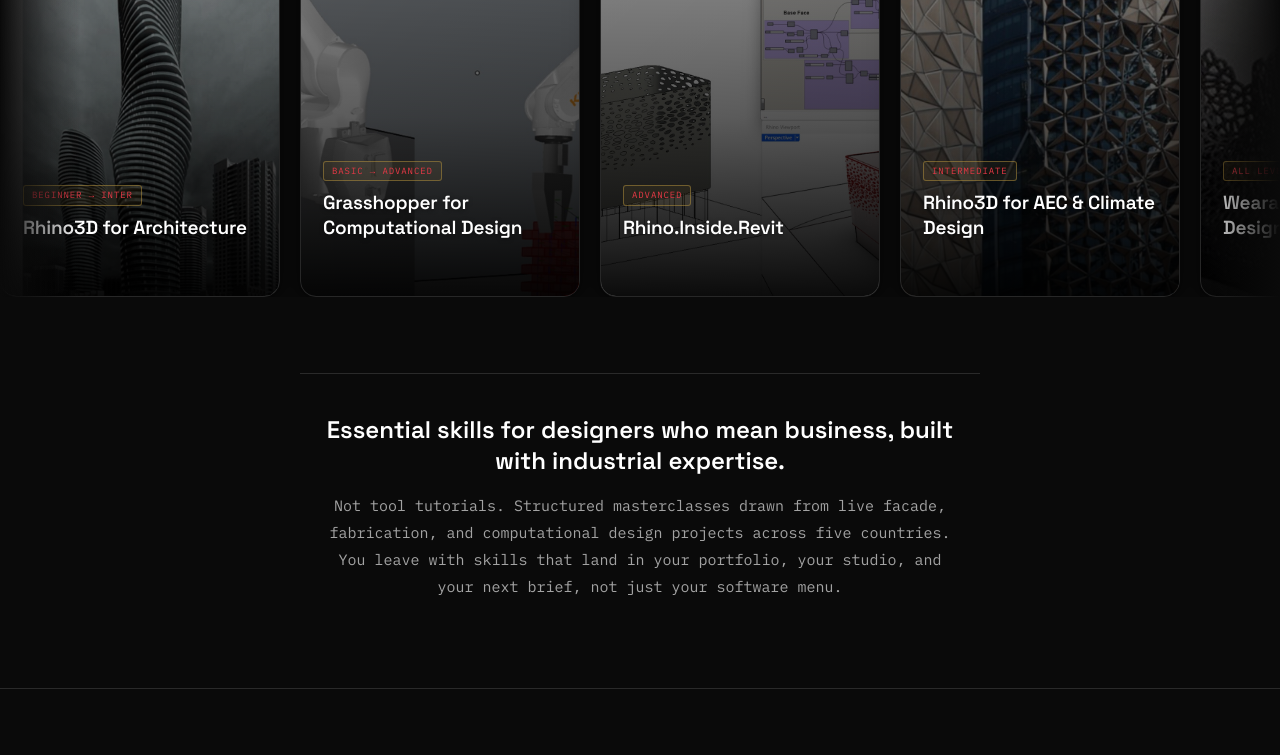
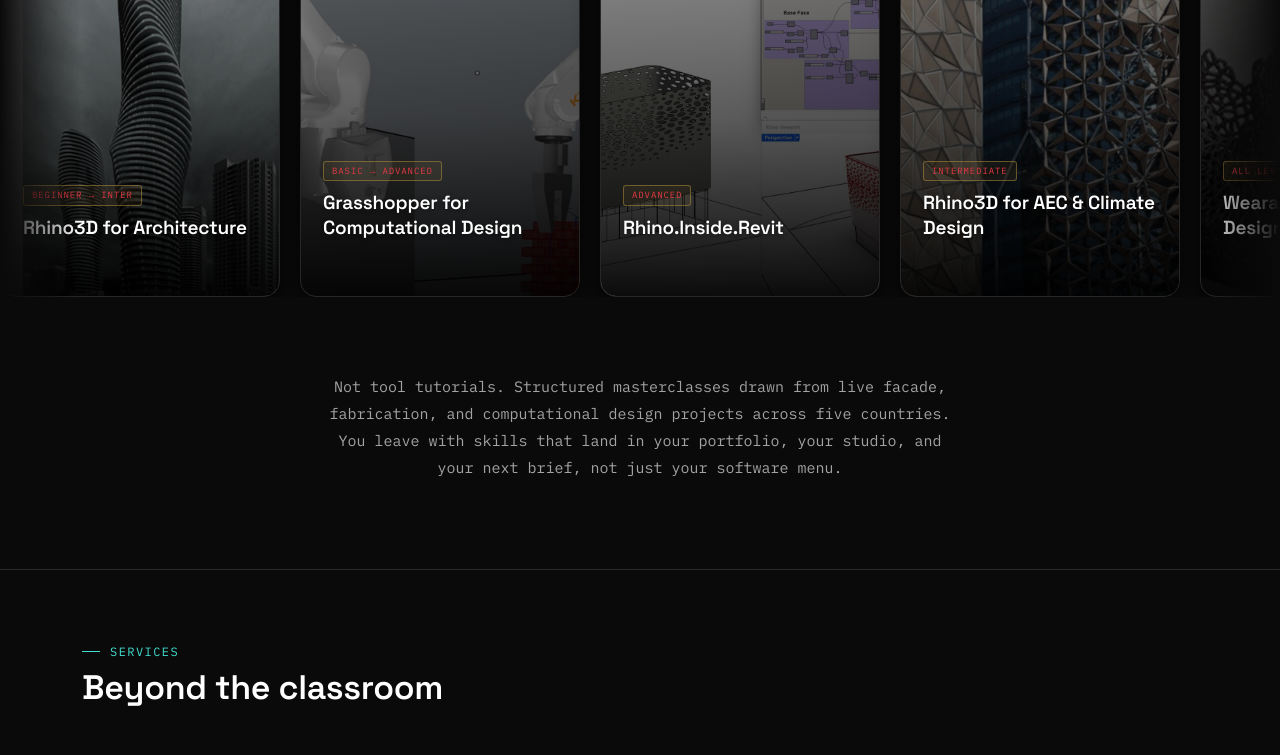
Before and after one commit to YAFTDesigns/yaftwebsite, a Next.js app: page / in a window 1280 px wide. Shown: the part 1564-2319 px from the top of the page. Built offline with nearby package versions, Linux system fonts and the light colour scheme; no server answers.

Commit message:
Remove tagline heading and divider line, keep sub copy only

```diff
--- a/app/home.module.css
+++ b/app/home.module.css
@@ -340,8 +340,6 @@
   margin: 48px auto 0;
   padding: 0 24px;
   text-align: center;
-  border-top: 1px solid var(--line);
-  padding-top: 40px;
 }
 
 .carouselTagline p {
--- a/app/page.tsx
+++ b/app/page.tsx
@@ -250,7 +250,6 @@
           </div>
 
           <div className={styles.carouselTagline}>
-            <p>Essential skills for designers who mean business, built with industrial expertise.</p>
             <p className={styles.carouselTaglineSub}>Not tool tutorials. Structured masterclasses drawn from live facade, fabrication, and computational design projects across five countries. You leave with skills that land in your portfolio, your studio, and your next brief, not just your software menu.</p>
           </div>
         </section>
```
